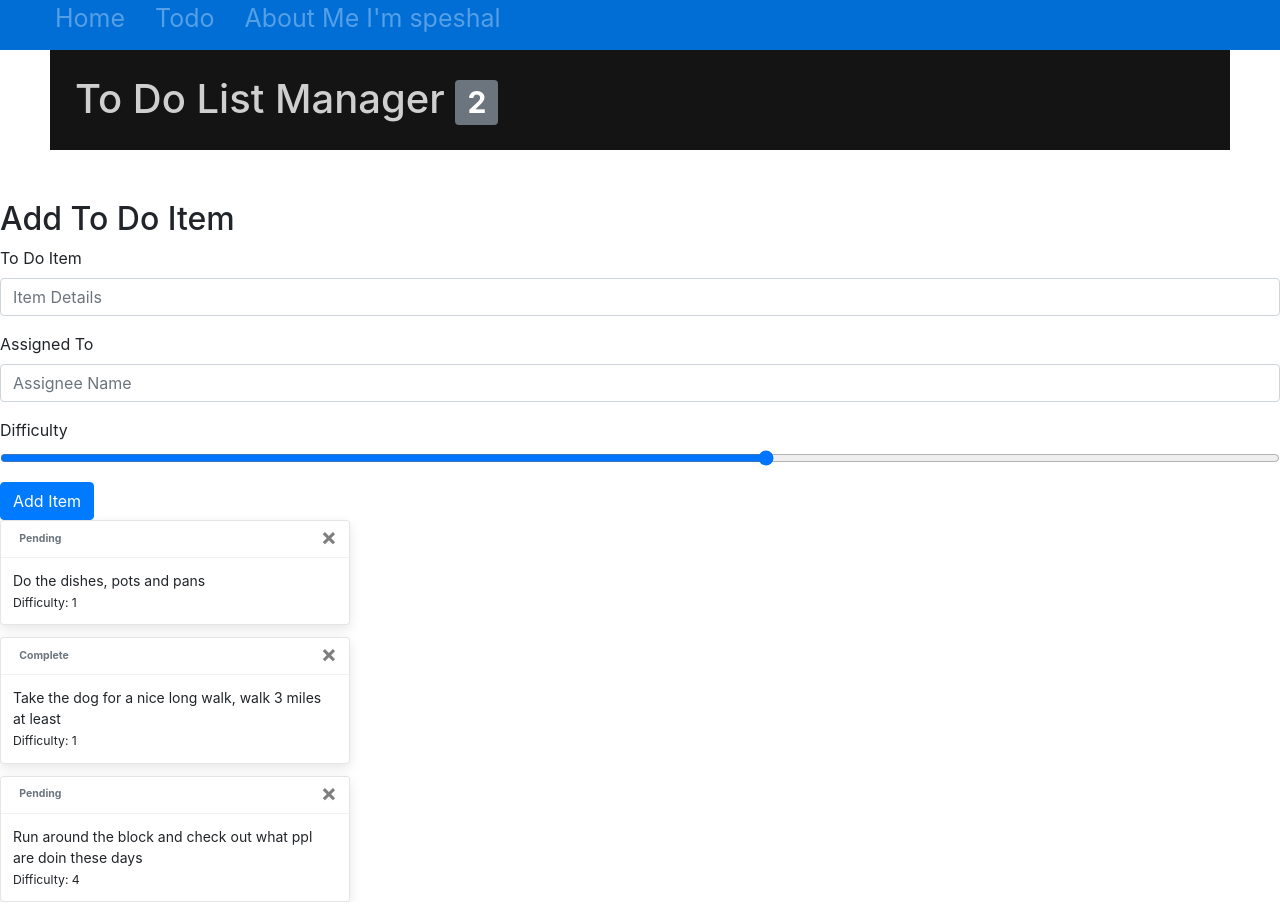
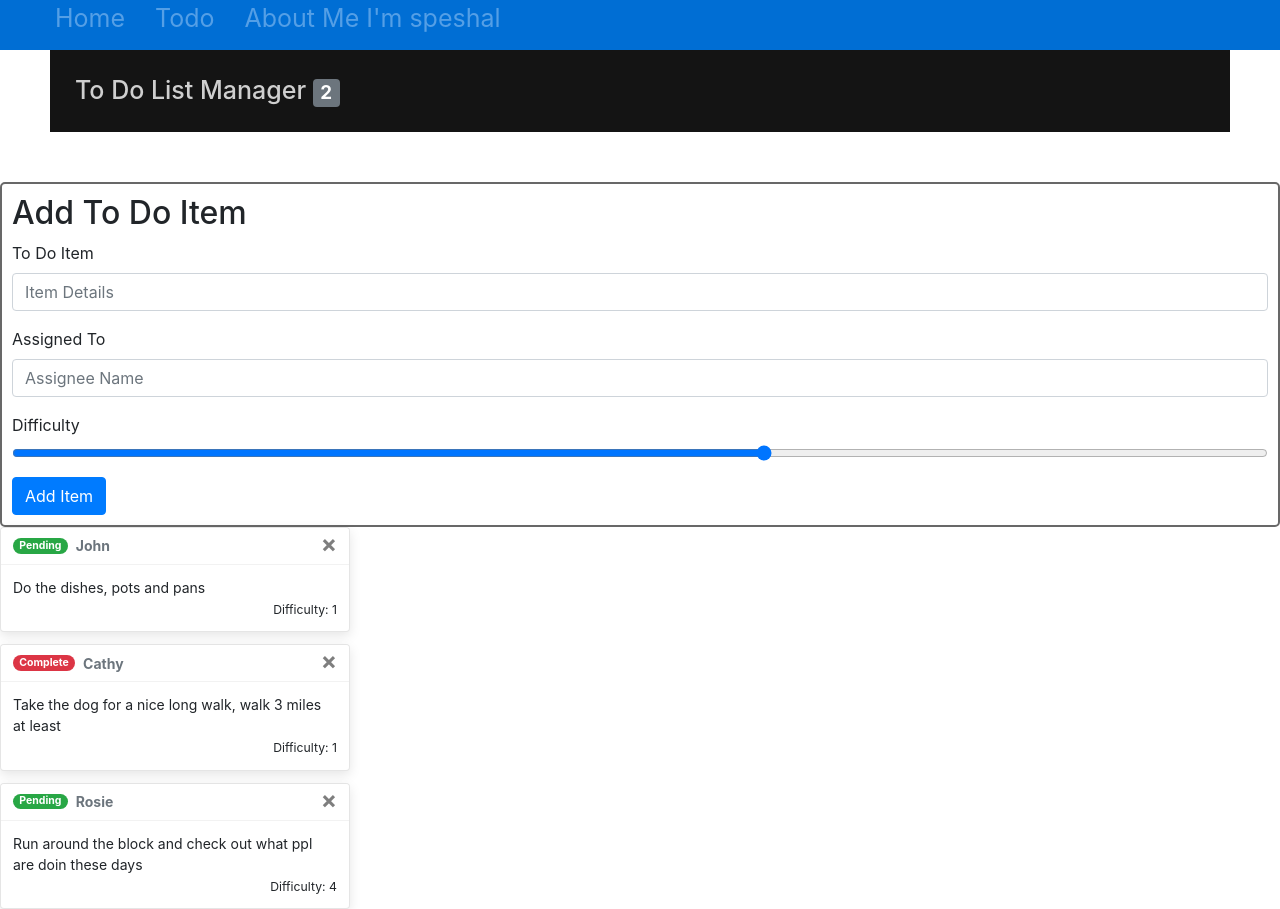
Before and after one commit to adard2002/ToDoListManager, a React (Create React App) app: page /Todo in a window 1280 px wide. Built offline with nearby package versions, Linux system fonts and the light colour scheme.

Commit message:
fixed error we were spending 15 minutes on just bc of spelling

```diff
--- a/src/App.css
+++ b/src/App.css
@@ -64,6 +64,7 @@
 h1 {
   padding: 25px;
   margin: 50px;
+  font-size: 25px;
   color: rgb(207, 207, 207);
   background-color: rgb(20, 20, 20);
 }
@@ -75,7 +76,7 @@ h1 {
 }
 
 
-.pending {
+/* .pending {
   background-color: rgb(255, 101, 101);
   color: rgb(36, 36, 36);
 }
@@ -83,4 +84,4 @@ h1 {
 .complete {
   background-color: rgb(169, 255, 169);
   color: rgb(36, 36, 36);
-}
+} */
--- a/src/App.js
+++ b/src/App.js
@@ -1,4 +1,4 @@
-import { Switch, Route} from 'react-router-dom';
+import { Switch, Route, NavLink} from 'react-router-dom';
 import 'bootstrap/dist/css/bootstrap.min.css';
 import './App.css';
 import Home from './Home';
@@ -9,11 +9,13 @@ function App() {
   return (
     <div className="App">
       <header className="App-header">
-        <nav className="NavBar"><ul>
-          <li><a href="/">Home</a></li>
-          <li><a href="/Todo">Todo</a></li>
-          <li><a href="/AboutMe">About Me I'm speshal</a></li>
-        </ul></nav>
+        <nav className="NavBar">
+        <ul>
+          <li><NavLink to = "/" exact>Home</NavLink></li>
+          <li><NavLink to = "/Todo">Todo</NavLink></li>
+          <li><NavLink to = "/AboutMe">About Me I'm speshal</NavLink></li>
+        </ul>
+        </nav>
       </header>
       <main>
         <Switch>
--- a/src/Home.js
+++ b/src/Home.js
@@ -1,7 +1,11 @@
 import './App.css';
 
+
 export default function Home(){
+
   return(
-    <h1>This is le Home page</h1>
+    <div>
+      <h1>This is le Home page</h1>
+    </div>
   );
 }
--- a/src/Todo.js
+++ b/src/Todo.js
@@ -5,24 +5,24 @@ import TodoItem from './TodoItem';
 
 const todoList = [
   {
-    id: 1,
-    title: "Do the dishes, pots and pans",
-    difficulty: 1,
-    assignedto: "John",
-    completed: false
+    "id": 1,
+    "title": "Do the dishes, pots and pans",
+    "difficulty": 1,
+    "assignedTo": "John",
+    "completed": false
   },
   {
-    id: 2,
-    title: "Take the dog for a nice long walk, walk 3 miles at least",
-    difficulty: 1,
-    assignedto: "Cathy",
-    completed: true
+    "id": 2,
+    "title": "Take the dog for a nice long walk, walk 3 miles at least",
+    "difficulty": 1,
+    "assignedTo": "Cathy",
+    "completed": true
   },
   {
     id: 3,
     title: "Run around the block and check out what ppl are doin these days",
     difficulty: 4,
-    assignedto: "Rosie",
+    assignedTo: "Rosie",
     completed: false
   }
 ];
@@ -31,7 +31,9 @@ export default function Todo(){
     const incompletedCount = todoList.filter(todo => !todo.completed).length;
   return(
     <>
-      <h1>To Do List Manager <Badge variant="secondary">{incompletedCount}</Badge></h1>
+      <h1>
+        To Do List Manager <Badge variant="secondary">{incompletedCount}</Badge>
+      </h1>
       <TodoForm />
       {todoList.map(item => (
         <TodoItem todo={item} />
--- a/src/TodoForm.js
+++ b/src/TodoForm.js
@@ -2,7 +2,7 @@ import { Form, Button } from 'react-bootstrap';
 
 export default function TodoForm() {
   return (
-    <div class="todoform">
+    <div class="todo-form">
       <h2>Add To Do Item</h2>
       <Form>
         <Form.Group controlId="AddTodo">
--- a/src/TodoItem.js
+++ b/src/TodoItem.js
@@ -5,7 +5,7 @@ export default function TodoItem(props)
 {
   const { todo } = props;
   const pillText = todo.completed ? 'Complete' : 'Pending';
-  const pillVariant = todo.compelted ? 'Danger' : 'Success';
+  const pillVariant = todo.completed ? 'danger' : 'success';
 
   return (
     <Toast>
@@ -15,7 +15,7 @@ export default function TodoItem(props)
       </Toast.Header>
       <Toast.Body>
         {todo.title}
-        <div className="textRight">
+        <div className="text-right">
           <small>Difficulty: {todo.difficulty}</small>
         </div>
       </Toast.Body>
```
